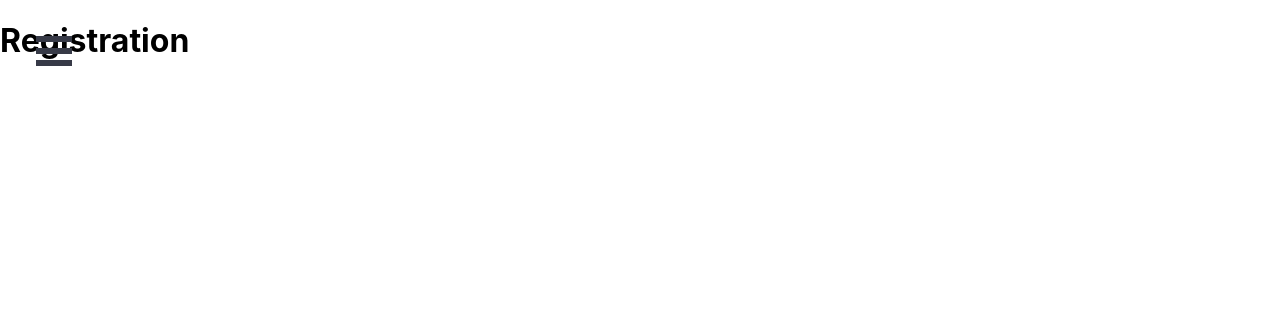
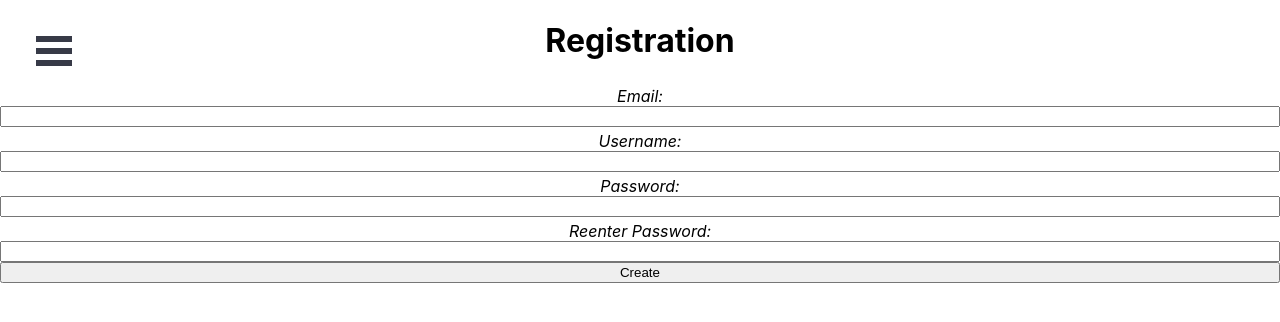
Before and after one commit to software-students-spring2022/final-project-mycryptopal, a React (Create React App) app in the folder front-end/: page /registration in a window 1280 px wide. Shown: the top 322 px of the page. Built offline with nearby package versions, Linux system fonts and the light colour scheme.

Commit message:
Reformatted and added features to Login/Registration

```diff
--- a/front-end/src/App.css
+++ b/front-end/src/App.css
@@ -15,12 +15,6 @@
   min-width: 300px;
   max-width: 400px;
   border: 1px solid #94A3B8;
-  background-color: #E2E8F0;
-  padding-right: 25px;
-  padding-left: 25px;
-  padding-top: 10px;
-  padding-bottom: 10px;
-  border-radius: 5px;
   cursor: pointer;
 }
 
--- a/front-end/src/Login.js
+++ b/front-end/src/Login.js
@@ -6,27 +6,14 @@ function Login() {
         <h1>Login</h1>
         <div>
             <form>
-                <label>
-                    Username: <input type="text" />
-                </label>
-                <br />
-                <label>
-                    Password: <input type="text" />
-                </label>
+                <label for="username">Username:</label>
+                <input name="username" type="text"></input>
+                <label for="password">Password:</label>
+                <input name="password" type="text"></input>
+                <input id="loginButton" type="button" value="Login"></input>
             </form>
         </div>
-        <button
-            // onClick={() => navigateToPage('/home')} //need to decide on page after login - commented out as the onClick function is a placeholder that breaks the app
-            className="page-button"
-        >
-            Login
-        </button>
-        <button
-            // onClick={() => navigateToPage('/registration')} //need to talk to backend - commented out as the onClick function is a placeholder that breaks the app
-            className="page-button"
-        >
-            Create Account
-        </button>
+        <button className= "page-button"> Create Account </button>
     </div>
     )
 }
--- a/front-end/src/Registration.js
+++ b/front-end/src/Registration.js
@@ -2,7 +2,22 @@ import './Registration.css';
 
 function Registration() {
     return (
+    <div id="page-title">
         <h1>Registration</h1>
+        <div>
+            <form>
+                <label for="email">Email:</label>
+                <input name="email" type="text"></input>
+                <label for="username">Username:</label>
+                <input name="username" type="text"></input>
+                <label for="password">Password:</label>
+                <input name="password" type="text"></input>
+                <label for="repassword">Reenter Password:</label>
+                <input name="repassword" type="text"></input>
+                <input id="create" type="button" value="Create"></input>
+            </form>
+        </div>
+    </div>
     )
 }
 
```
Also changed, not shown: 2 other files (tests, documents, lock files or other folders).
